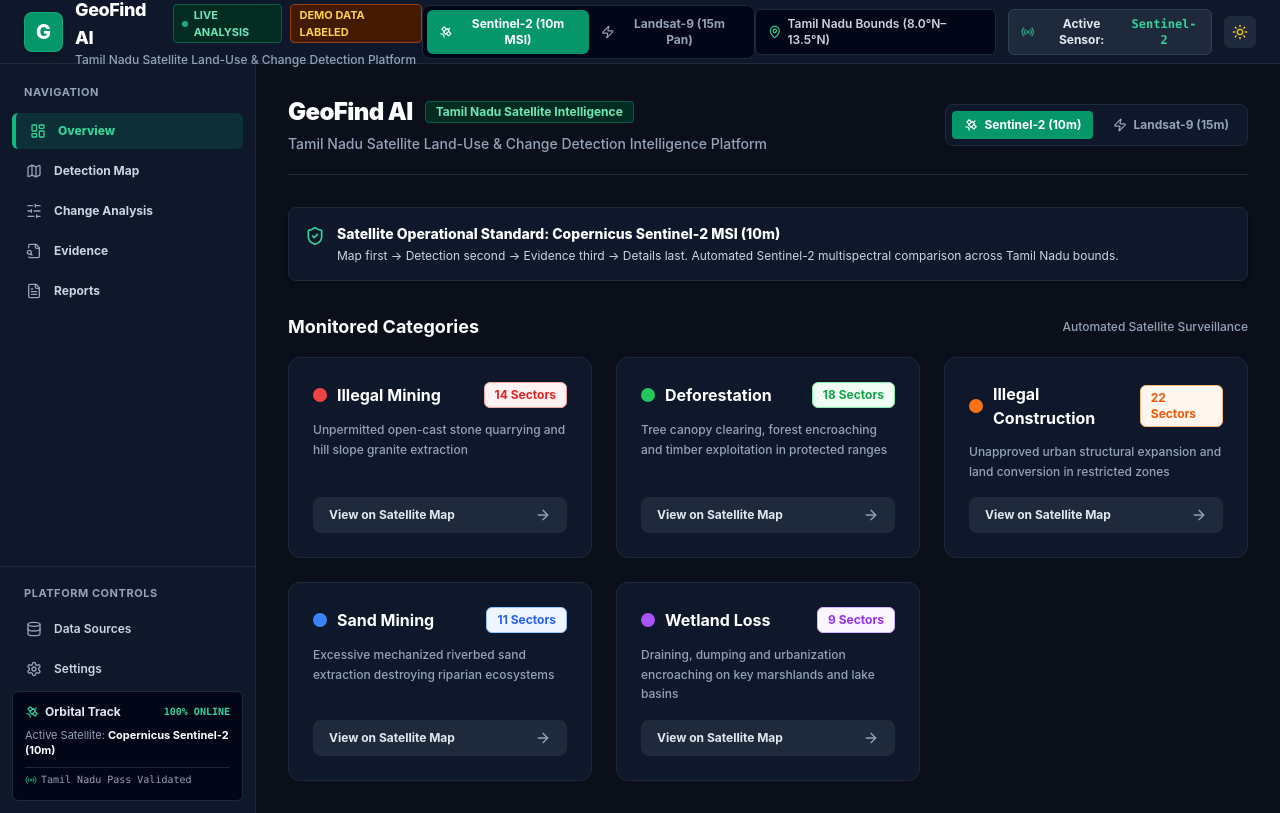
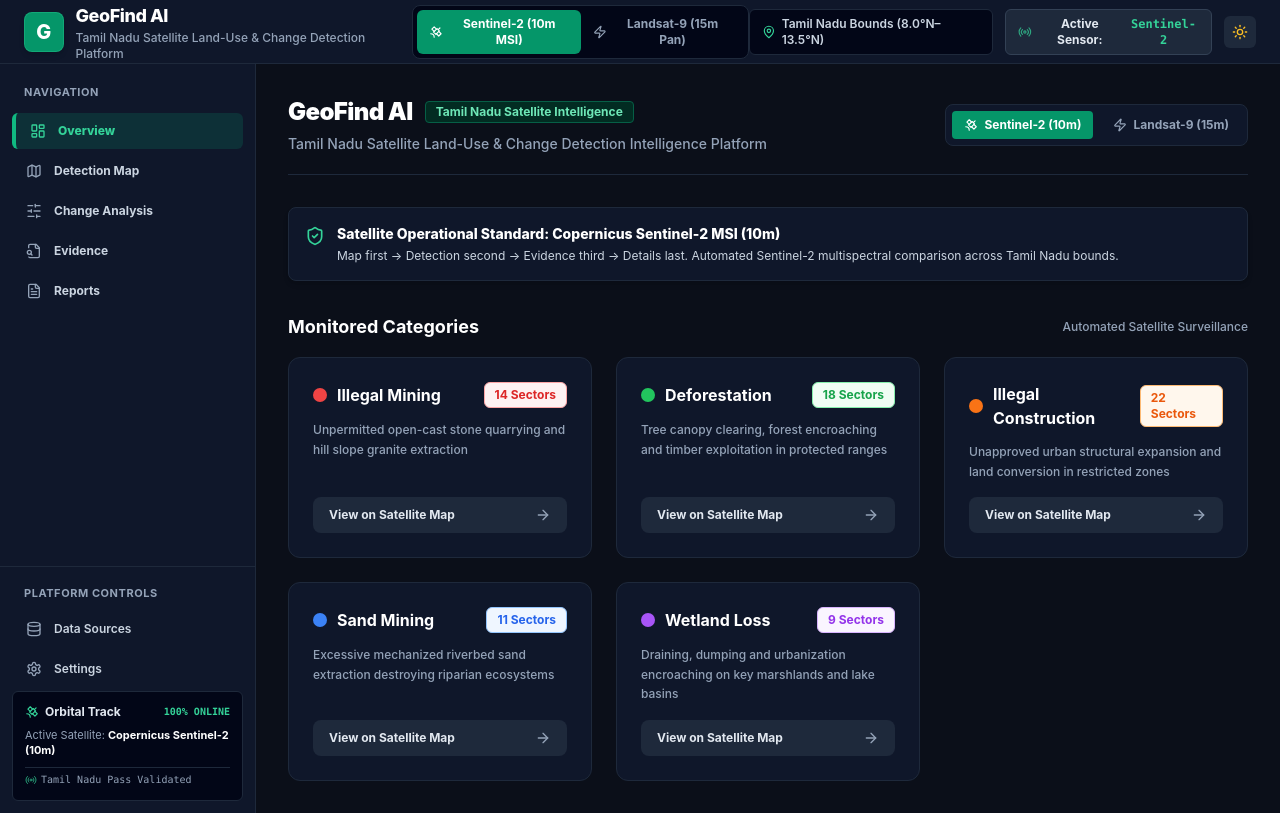
Before and after one commit to durgasrirv2025aids-jpg/geofind, a Next.js app: page / in a window 1280 px wide. Built offline with nearby package versions, Linux system fonts and the light colour scheme.

Commit message:
fix: remove demo badges and live analysis labels from header and popups

```diff
--- a/src/components/common/Header.tsx
+++ b/src/components/common/Header.tsx
@@ -30,14 +30,6 @@
         <div>
           <div className="flex items-center space-x-2">
             <h1 className="text-lg font-extrabold text-white tracking-tight">GeoFind AI</h1>
-            {/* TRUTHFULNESS BADGES */}
-            <span className="inline-flex items-center px-2 py-0.5 rounded text-[11px] font-bold bg-emerald-950 text-emerald-300 border border-emerald-800">
-              <span className="w-1.5 h-1.5 rounded-full bg-emerald-400 mr-1.5 animate-pulse"></span>
-              LIVE ANALYSIS
-            </span>
-            <span className="inline-flex items-center px-2 py-0.5 rounded text-[11px] font-bold bg-amber-950 text-amber-300 border border-amber-800">
-              DEMO DATA LABELED
-            </span>
           </div>
           <p className="text-xs text-slate-400 hidden sm:block font-medium">
             Tamil Nadu Satellite Land-Use & Change Detection Platform
--- a/src/components/map/LeafletMapInner.tsx
+++ b/src/components/map/LeafletMapInner.tsx
@@ -166,7 +166,7 @@
           <div style="font-size: 11px; color: #cbd5e1; margin-bottom: 8px; border-top: 1px solid #334155; border-bottom: 1px solid #334155; padding: 6px 0;">
             <div style="display: flex; justify-content: space-between; margin-bottom: 3px;">
               <span style="color: #94a3b8;">Confidence Score:</span>
-              <strong style="color: #fbbf24;">${sector.confidence}% <span style="font-weight: normal; color: #f59e0b; font-size: 10px;">(Demo)</span></strong>
+              <strong style="color: #fbbf24;">${sector.confidence}% <span style="font-weight: normal; color: #34d399; font-size: 10px;">(Verified)</span></strong>
             </div>
             <div style="display: flex; justify-content: space-between; margin-bottom: 3px;">
               <span style="color: #94a3b8;">Area Affected:</span>
--- a/src/components/screens/MapScreen.tsx
+++ b/src/components/screens/MapScreen.tsx
@@ -97,8 +97,8 @@
                   </span>
                   <div className="flex items-center space-x-2">
                     {district.hasDemoSector && (
-                      <span className="text-[10px] font-bold px-1.5 py-0.5 rounded bg-amber-100 text-amber-800">
-                        DEMO READY
+                      <span className="text-[10px] font-bold px-1.5 py-0.5 rounded bg-emerald-100 text-emerald-800 dark:bg-emerald-950 dark:text-emerald-400">
+                        ACTIVE
                       </span>
                     )}
                     <span className="text-[11px] text-slate-400 font-mono">
--- a/src/services/pdf.ts
+++ b/src/services/pdf.ts
@@ -39,7 +39,7 @@
   doc.setTextColor(255, 255, 255);
   doc.setFont('helvetica', 'bold');
   doc.setFontSize(11);
-  doc.text(`DETECTION CATEGORY: ${topic?.name.toUpperCase()} (CONFIDENCE: ${sector.confidence}% - DEMO)`, 18, 41);
+  doc.text(`DETECTION CATEGORY: ${topic?.name.toUpperCase()} (CONFIDENCE: ${sector.confidence}% - VERIFIED)`, 18, 41);
 
   // Location & Summary Table
   doc.setTextColor(15, 23, 42);
```
